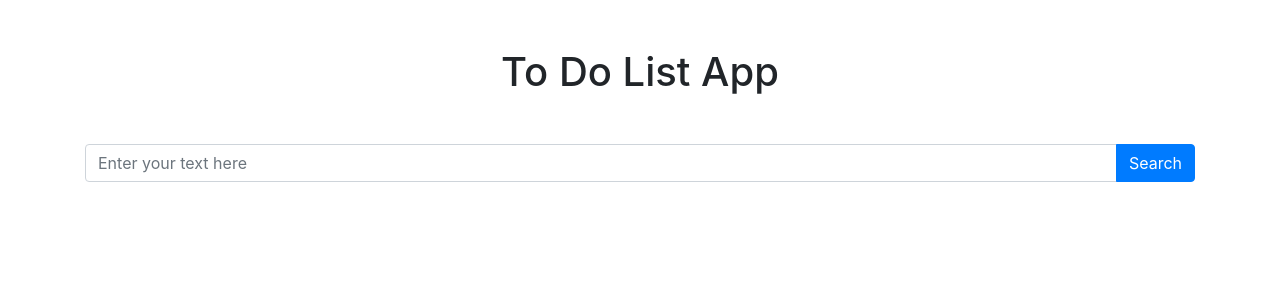
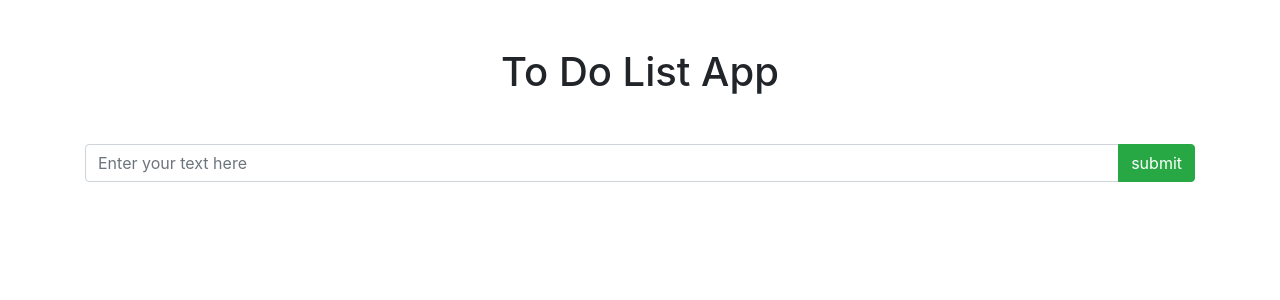
Before and after one commit to sakthivel9963/to-do-list, a React (Create React App) app: page / in a window 1280 px wide. Shown: the top 300 px of the page. Built offline with nearby package versions, Linux system fonts and the light colour scheme.

Commit message:
create new json value and add the new value to the json using the state value

```diff
--- a/src/App.js
+++ b/src/App.js
@@ -4,11 +4,18 @@ class App extends Component {
   constructor(props) {
     super(props);
     this.state = {
-      to_do: ''
+      to_do: '',
+      to_do_list: [
+        {
+          value: 'Sakthivel',
+          checked: 0
+        }
+      ]
     };
   }
 
   /**
+   *
    * @param {*} event
    * To get the input value from the user and set the value in the state
    */
@@ -17,6 +24,27 @@ class App extends Component {
     this.setState({
       to_do: event.target.value
     });
+  }
+
+  /**
+   *
+   * @param {*} event
+   *  getting the state value and putting it into the list
+   *  ...this.state.to_do_list will get all the instance of the array
+   *  then we will create the new array and push the value into the new array
+   *  state value should not be changed directly
+   */
+  onSubmit(event) {
+    this.setState({
+      to_do_list: [
+        ...this.state.to_do_list,
+        {
+          value: this.state.to_do,
+          checked: 0
+        }
+      ]
+    });
+    //console.log(this.state.to_do_list);
   }
 
   render() {
@@ -29,7 +57,7 @@ class App extends Component {
           <div className="input-group mb-3">
             <input type="text" className="form-control" id="to_do" placeholder="Enter your text here" onChange={event => this.getInput(event)} value={this.state.to_do} />
             <div className="input-group-append">
-              <div className="btn btn-primary">Search</div>
+              <input type="submit" className="btn btn-success" value="submit" onClick={event => this.onSubmit(event)} />
             </div>
           </div>
         </div>
```
Also changed, not shown: 1 other file (tests, documents, lock files or other folders).
